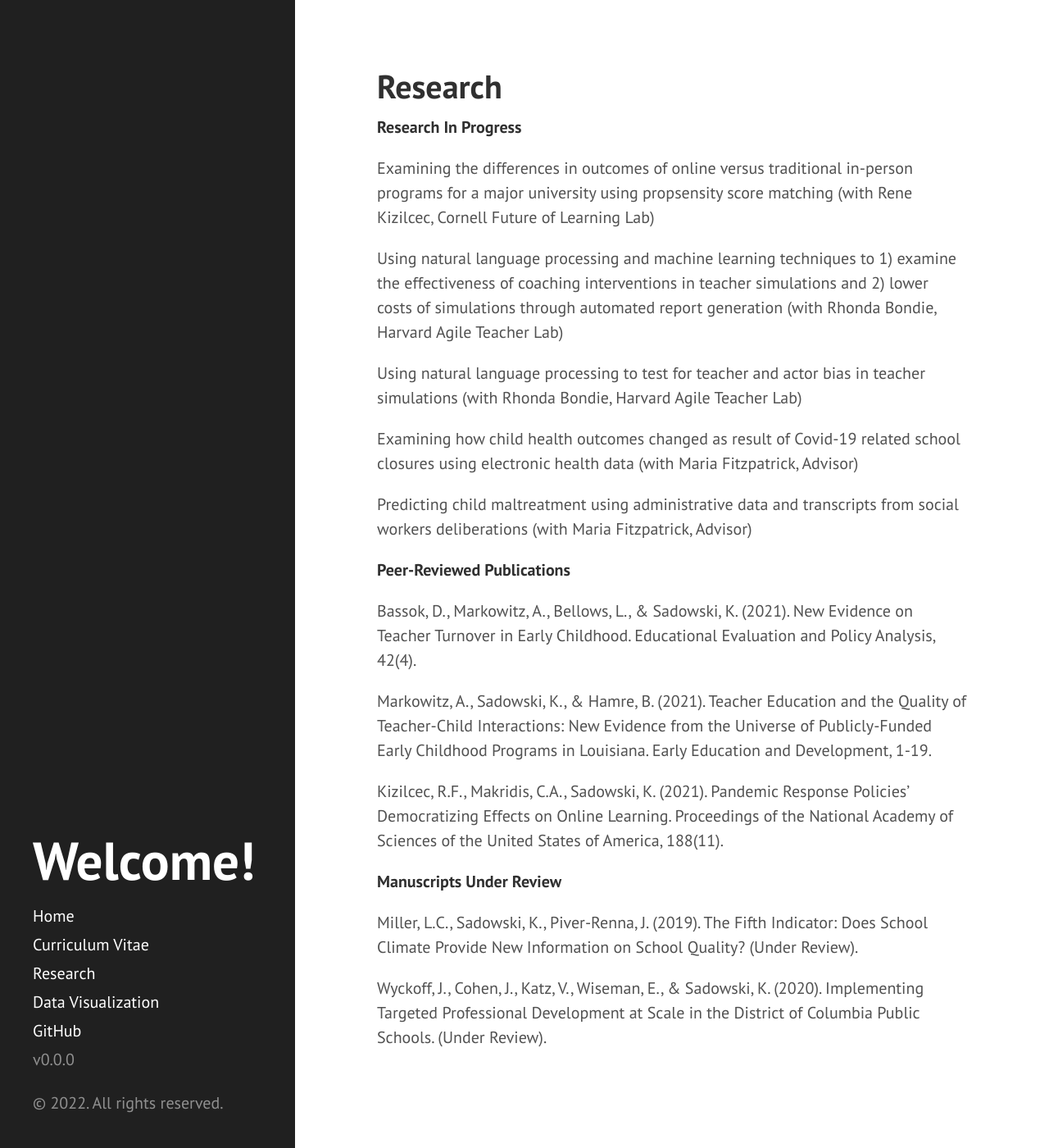
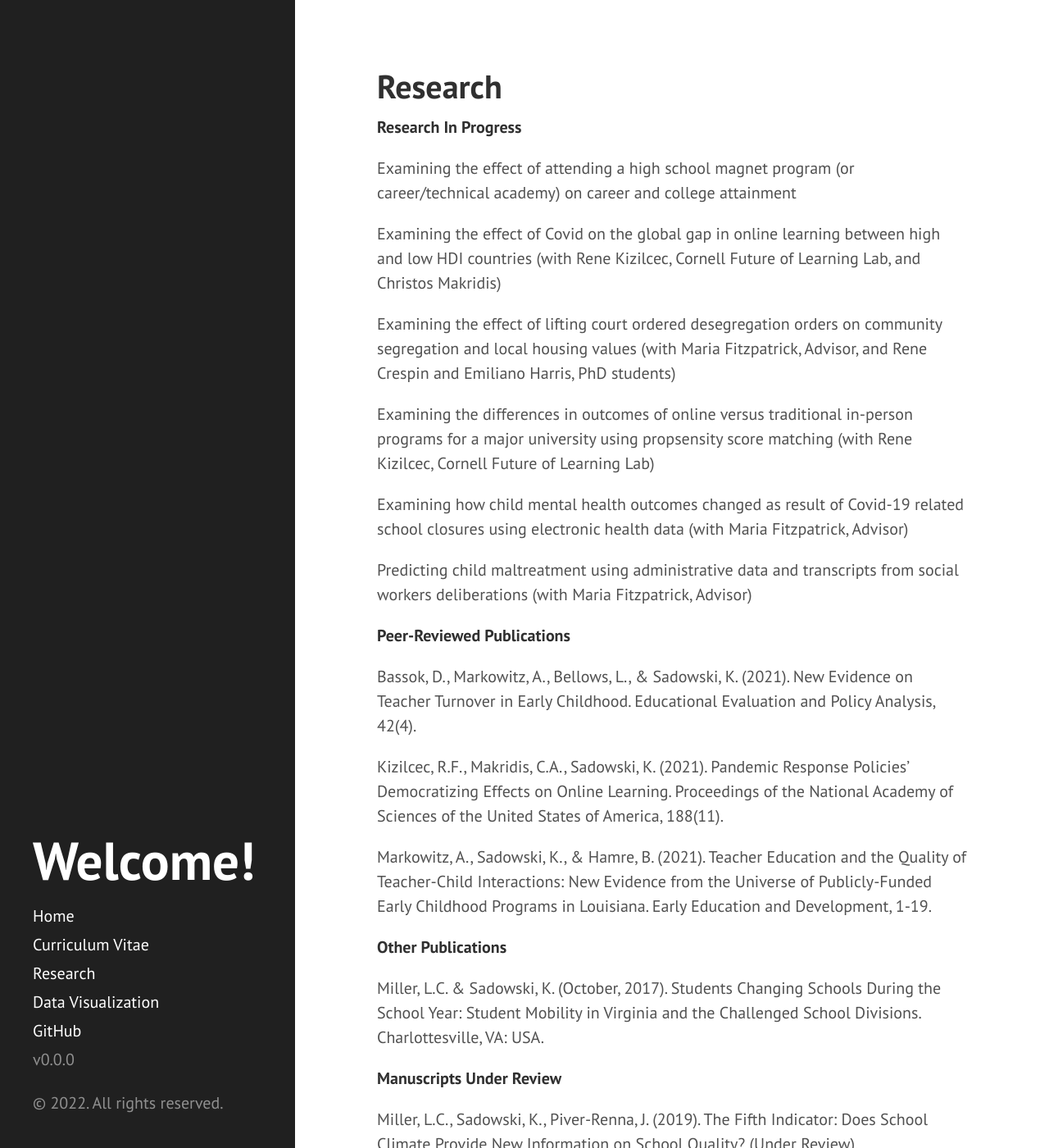
Before and after one commit to kcsadow/website, a Jekyll site: the page built from research.md, in a window 1280 px wide and 1400 px high. Shown: the whole window at 82% size. Built offline with Jekyll 4.4.1, drawn with Linux system fonts in a browser that asks for light colours; some of the changed text lies outside the part shown.

Commit message:
Update research.md

```diff
--- a/research.md
+++ b/research.md
@@ -5,13 +5,15 @@ title: Research
 
 **Research In Progress**
 
+Examining the effect of attending a high school magnet program (or career/technical academy) on career and college attainment
+
+Examining the effect of Covid on the global gap in online learning between high and low HDI countries (with Rene Kizilcec, Cornell Future of Learning Lab, and Christos Makridis)
+
+Examining the effect of lifting court ordered desegregation orders on community segregation and local housing values (with Maria Fitzpatrick, Advisor, and Rene Crespin and Emiliano Harris, PhD students)
+
 Examining the differences in outcomes of online versus traditional in-person programs for a major university using propsensity score matching (with Rene Kizilcec, Cornell Future of Learning Lab)
 
-Using natural language processing and machine learning techniques to 1) examine the effectiveness of coaching interventions in teacher simulations and 2) lower costs of simulations through automated report generation (with Rhonda Bondie, Harvard Agile Teacher Lab)
-
-Using natural language processing to test for teacher and actor bias in teacher simulations (with Rhonda Bondie, Harvard Agile Teacher Lab)
-
-Examining how child health outcomes changed as result of Covid-19 related school closures using electronic health data (with Maria Fitzpatrick, Advisor)
+Examining how child mental health outcomes changed as result of Covid-19 related school closures using electronic health data (with Maria Fitzpatrick, Advisor)
 
 Predicting child maltreatment using administrative data and transcripts from social workers deliberations (with Maria Fitzpatrick, Advisor)
 
@@ -20,18 +22,24 @@ Predicting child maltreatment using administrative data and transcripts from soc
 Bassok, D., Markowitz, A., Bellows, L., & Sadowski, K. (2021). New Evidence on Teacher Turnover
 in Early Childhood. Educational Evaluation and Policy Analysis, 42(4).
 
+Kizilcec, R.F., Makridis, C.A., Sadowski, K. (2021). Pandemic Response Policies’ Democratizing Effects on
+Online Learning. Proceedings of the National Academy of Sciences of the United States of
+America, 188(11).
+
 Markowitz, A., Sadowski, K., & Hamre, B. (2021). Teacher Education and the Quality of Teacher-Child
 Interactions: New Evidence from the Universe of Publicly-Funded Early Childhood Programs in Louisiana.
 Early Education and Development, 1-19.
 
-Kizilcec, R.F., Makridis, C.A., Sadowski, K. (2021). Pandemic Response Policies’ Democratizing Effects on
-Online Learning. Proceedings of the National Academy of Sciences of the United States of
-America, 188(11).
+**Other Publications**
+
+Miller, L.C. & Sadowski, K. (October, 2017). Students Changing Schools During the School Year: Student
+Mobility in Virginia and the Challenged School Divisions. Charlottesville, VA: USA.
+
 
 **Manuscripts Under Review**
 
 Miller, L.C., Sadowski, K., Piver-Renna, J. (2019). The Fifth Indicator: Does School Climate Provide New
 Information on School Quality? (Under Review).
 
-Wyckoff, J., Cohen, J., Katz, V., Wiseman, E., & Sadowski, K. (2020). Implementing Targeted Professional
-Development at Scale in the District of Columbia Public Schools. (Under Review).
+Boguslav, A., Cohen, J. Katz, V., Sadowski, K., Wiseman, E., Wyckoff, J. (2021). Implementing Targeted
+Professional Development at Scale in the District of Columbia Public Schools.
```
